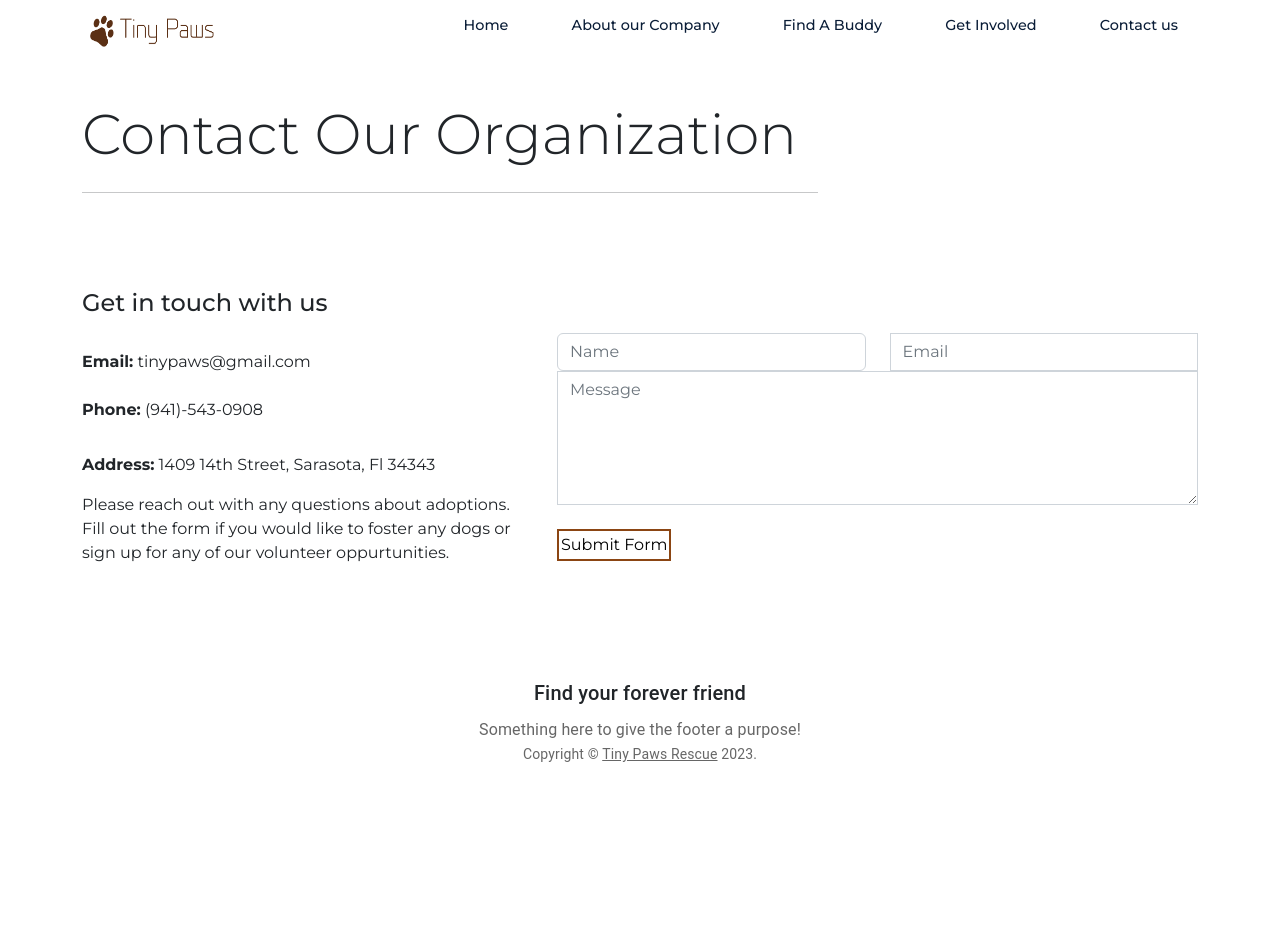
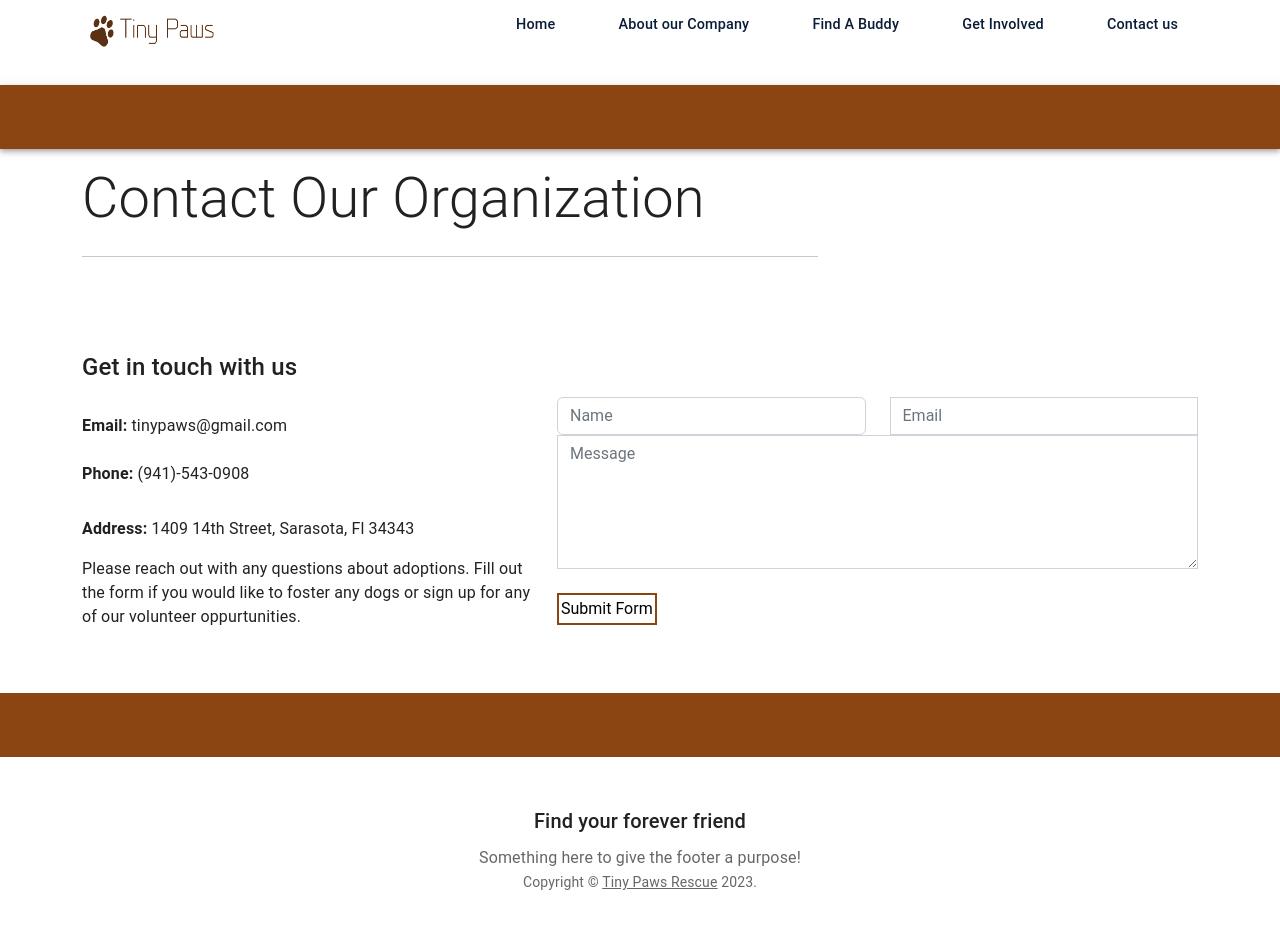
Before and after one commit to lougoncharenko/tiny-paws-rescue, a React (Create React App) app: page /contact in a window 1280 px wide. Shown: the top 928 px of the page. Before the commit the page ends 812 px from the top, so only its background shows below. Built offline with nearby package versions, Linux system fonts and the light colour scheme; what @shopify/polaris would draw is missing.

Commit message:
added brown toolbar to all the pages

```diff
--- a/src/components/CardContainer/DogCardContainer.jsx
+++ b/src/components/CardContainer/DogCardContainer.jsx
@@ -3,9 +3,9 @@ import {  Container, Row } from 'reactstrap';
 import DogCards from '../Card/DogCard';
 import data from '../../data/dogs.json'
 
+
 const DogCardContainer = () => {
   return (
-    <>
       <Container>
           <Row>
           {data.map((item, index)=>
@@ -13,7 +13,6 @@ const DogCardContainer = () => {
           )}
           </Row>
       </Container>
-    </>
   );
 }
 
--- a/src/components/CompanyInfo/CompanyInfo.jsx
+++ b/src/components/CompanyInfo/CompanyInfo.jsx
@@ -7,9 +7,23 @@ import Container from '@mui/material/Container';
 import { createTheme, ThemeProvider } from '@mui/material/styles';
 import Typography from '@mui/material/Typography';
 import Divider from '@mui/material/Divider';
+import Toolbar from '@mui/material/Toolbar';
 
 
-const theme = createTheme();
+const theme = createTheme({
+  components: {
+    // Name of the component
+    MuiToolbar: {
+      styleOverrides: {
+        // Name of the slot
+        root: {
+          // Some CSS
+          backgroundColor: '#8B4513'
+        },
+      },
+    },
+  },
+});
 
 export default function CompanyInfo() {
   return (
@@ -57,6 +71,7 @@ export default function CompanyInfo() {
         </Typography>
       </Container>
       </section>
+      <Toolbar></Toolbar>
     </ThemeProvider>
   );
 }
--- a/src/components/Contact/Contact.jsx
+++ b/src/components/Contact/Contact.jsx
@@ -2,6 +2,25 @@ import React from "react";
 import { Container, Row, Col } from "react-bootstrap";
 import {  toast } from 'react-toastify';
 import { contactConfig } from "../ContactInfo/ContactInfo";
+import AppBar from '@mui/material/AppBar';
+import CssBaseline from '@mui/material/CssBaseline';
+import Toolbar from '@mui/material/Toolbar';
+import { createTheme, ThemeProvider } from '@mui/material/styles';
+
+const theme = createTheme({
+  components: {
+    // Name of the component
+    MuiToolbar: {
+      styleOverrides: {
+        // Name of the slot
+        root: {
+          // Some CSS
+          backgroundColor: '#8B4513'
+        },
+      },
+    },
+  },
+});
 
 export default function ContactUs() {
   const handleRefresh = () => {
@@ -14,6 +33,12 @@ export default function ContactUs() {
   }
 
   return (
+    <ThemeProvider theme={theme}>
+    <CssBaseline />
+    <AppBar position="relative" color="primary">
+      <Toolbar>
+      </Toolbar>
+    </AppBar>
       <Container>
         <Row className="mb-5 mt-3">
           <Col lg="8">
@@ -104,5 +129,7 @@ export default function ContactUs() {
           </Col>
         </Row>
       </Container>
+      <Toolbar></Toolbar>
+      </ThemeProvider>
   );
 }
--- a/src/components/Donate/Donate.jsx
+++ b/src/components/Donate/Donate.jsx
@@ -12,6 +12,23 @@ import Typography from '@mui/material/Typography';
 import GlobalStyles from '@mui/material/GlobalStyles';
 import Container from '@mui/material/Container';
 import Toolbar from '@mui/material/Toolbar';
+import { createTheme, ThemeProvider } from '@mui/material/styles';
+
+const theme = createTheme({
+  components: {
+    // Name of the component
+    MuiToolbar: {
+      styleOverrides: {
+        // Name of the slot
+        root: {
+          // Some CSS
+          marginTop: '50px',
+          backgroundColor: '#8B4513'
+        },
+      },
+    },
+  },
+});
 
 const tiers = [
   {
@@ -47,6 +64,7 @@ const tiers = [
 
 const  Donate = ()  => {
   return (
+    <ThemeProvider theme={theme}>
     <React.Fragment>
       <GlobalStyles styles={{ ul: { margin: 0, padding: 0, listStyle: 'none' } }} />
       <CssBaseline />
@@ -58,7 +76,11 @@ const  Donate = ()  => {
       >
       </AppBar>
       {/* Hero unit */}
-      <Container disableGutters maxWidth="sm" component="main" sx={{ pt: 8, pb: 6 }}>
+      <Container
+      disableGutters
+      maxWidth="sm"
+      component="main"
+      sx={{ pt: 8, pb: 6 }}>
         <Typography
           component="h1"
           variant="h2"
@@ -140,6 +162,8 @@ const  Donate = ()  => {
         </Grid>
       </Container>
     </React.Fragment>
+    <Toolbar></Toolbar>
+    </ThemeProvider>
   );
 }
 
--- a/src/pages/Dogs.jsx
+++ b/src/pages/Dogs.jsx
@@ -1,22 +1,49 @@
 import React from 'react';
 import { Container, Row , Col} from 'reactstrap';
 import DogCardContainer from '../components/CardContainer/DogCardContainer';
+import AppBar from '@mui/material/AppBar';
+import CssBaseline from '@mui/material/CssBaseline';
+import Toolbar from '@mui/material/Toolbar';
+import { createTheme, ThemeProvider } from '@mui/material/styles';
+
+const theme = createTheme({
+  components: {
+    // Name of the component
+    MuiToolbar: {
+      styleOverrides: {
+        // Name of the slot
+        root: {
+          // Some CSS
+          backgroundColor: '#8B4513'
+        },
+      },
+    },
+  },
+});
 
 const Dogs = () => {
   return (
-    <section>
-    <Container>
+    <ThemeProvider theme={theme}>
+    <Toolbar> </Toolbar>
+    <Container
+      style ={{
+        marginTop: "50px",
+
+      }}>
       <Row
       style ={{
         display: "flex",
+        marginBottom: "15px",
 
       }}>
-        <Col> <DogCardContainer />
+        <Col>
+          <DogCardContainer />
         </Col>
 
       </Row>
     </Container>
-  </section>
+    <Toolbar> </Toolbar>
+  </ThemeProvider>
   );
 }
 
```
Lines whose indentation alone changed are shown as unchanged.
